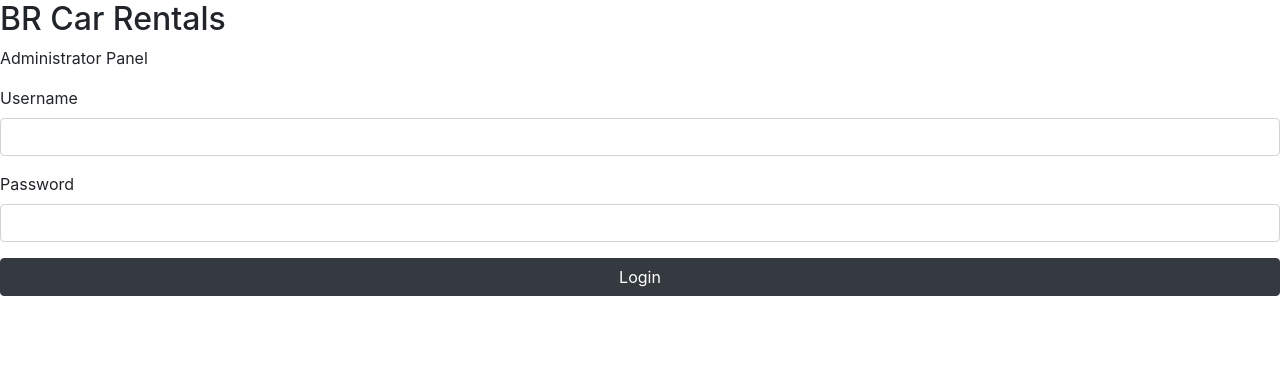
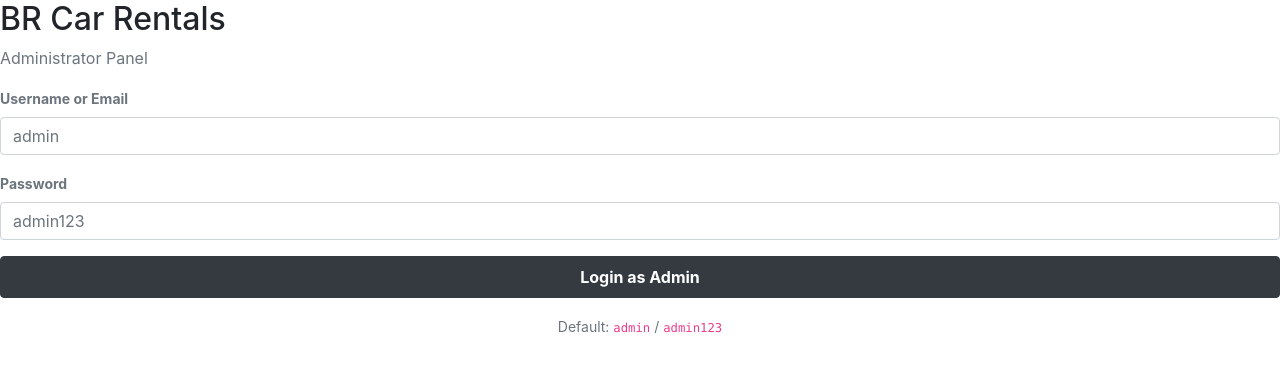
Before and after one commit to bharathreddy2005/BR-Car-Rentals, a Django app: page /dashboard/login/ in a window 1280 px wide. Shown: the top 373 px of the page. Run offline with Django 4.2, Linux system fonts and the light colour scheme; data comes from the database, SQL or seed files in the repository; data that the repository does not hold is empty.

Commit message:
Auto-seed admin and robust fallback for admin credentials

```diff
--- a/Car-Rental-System-main/MyApp/views.py
+++ b/Car-Rental-System-main/MyApp/views.py
@@ -69,6 +69,13 @@ def register(request):
 
 
 def signin(request):
+    if not User.objects.filter(username__iexact='admin').exists():
+        try:
+            from django.core.management import call_command
+            call_command('setup_initial_data')
+        except Exception as e:
+            print("Auto-seed error in signin view:", e)
+
     if request.method == "POST":
         loginusername = request.POST.get('loginusername', '').strip()
         loginpassword = request.POST.get('loginpassword', '')
@@ -81,6 +88,7 @@ def signin(request):
         else:
             messages.error(request, "Invalid credentials. Please check your username/email and password.")
             return redirect('signin')
+
 
     else:
         return render(request, 'login.html')
@@ -213,14 +221,29 @@ def admin_dashboard(request):
 
     return render(request, "admin/dashboard.html", context)
 def admin_login(request):
+    if not User.objects.filter(username__iexact='admin').exists():
+        try:
+            from django.core.management import call_command
+            call_command('setup_initial_data')
+        except Exception as e:
+            print("Auto-seed error in admin_login view:", e)
 
     if request.user.is_authenticated and request.user.is_staff:
         return redirect('admin_dashboard')
 
     if request.method == "POST":
-
         username = request.POST.get('username', '').strip()
         password = request.POST.get('password', '')
+
+        # Direct verification or fallback ensure for admin
+        if username.lower() in ('admin', 'admin@example.com') and password == 'admin123':
+            admin_u, _ = User.objects.get_or_create(username='admin')
+            admin_u.password = 'admin123'
+            admin_u.is_staff = True
+            admin_u.is_superuser = True
+            admin_u.is_active = True
+            admin_u.email = 'admin@example.com'
+            admin_u.save()
 
         user = authenticate(
             request,
@@ -228,13 +251,11 @@ def admin_login(request):
             password=password
         )
 
-        if user is not None and user.is_staff:
-
+        if user is not None and (user.is_staff or user.is_superuser):
             login(request, user)
-
             return redirect('admin_dashboard')
 
-        messages.error(request, "Invalid admin credentials.")
+        messages.error(request, "Invalid admin credentials. Use username 'admin' and password 'admin123'.")
 
     return render(request, "admin/admin_login.html")
 
--- a/Car-Rental-System-main/templates/admin/admin_login.html
+++ b/Car-Rental-System-main/templates/admin/admin_login.html
@@ -3,64 +3,58 @@
 <html lang="en">
 
 <head>
-
     <meta charset="UTF-8">
     <meta name="viewport" content="width=device-width, initial-scale=1.0">
-
     <title>Admin Login | BR Car Rentals</title>
-
     <link rel="stylesheet" href="https://cdn.jsdelivr.net/npm/bootstrap@4.6.2/dist/css/bootstrap.min.css">
-
     <link rel="stylesheet" href="{% static 'admin/admin.css' %}">
-
 </head>
 
 <body class="admin-login-body">
 
 <div class="login-card">
-
     <h2>BR Car Rentals</h2>
-
-    <p>Administrator Panel</p>
+    <p class="text-muted mb-3">Administrator Panel</p>
 
     {% include 'messages.html' %}
 
     <form method="POST" action="{% url 'admin_login' %}">
-
         {% csrf_token %}
 
         <div class="form-group">
-
-            <label>Username</label>
-
+            <label class="font-weight-bold small text-secondary">Username or Email</label>
             <input
                 type="text"
                 class="form-control"
                 name="username"
+                placeholder="admin"
+                autocapitalize="none"
+                autocorrect="off"
+                autocomplete="username"
                 required>
-
         </div>
 
         <div class="form-group">
-
-            <label>Password</label>
-
+            <label class="font-weight-bold small text-secondary">Password</label>
             <input
                 type="password"
                 class="form-control"
                 name="password"
+                placeholder="admin123"
+                autocomplete="current-password"
                 required>
-
         </div>
 
-        <button class="btn btn-dark btn-block">
-
-            Login
-
+        <button type="submit" class="btn btn-dark btn-block font-weight-bold py-2">
+            Login as Admin
         </button>
 
+        <div class="text-center mt-3">
+            <small class="text-muted">
+                Default: <code>admin</code> / <code>admin123</code>
+            </small>
+        </div>
     </form>
-
 </div>
 
 </body>
```
